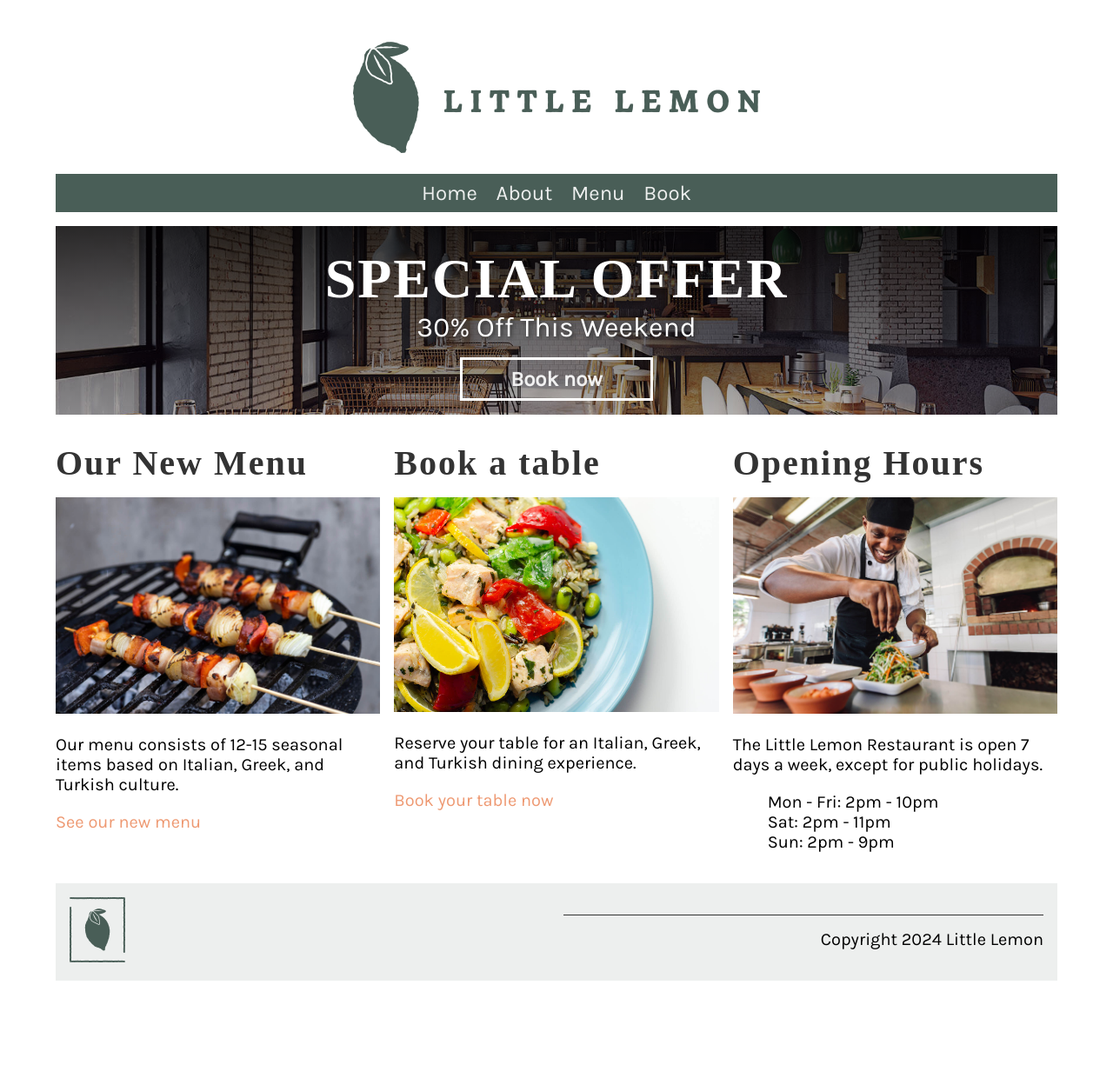
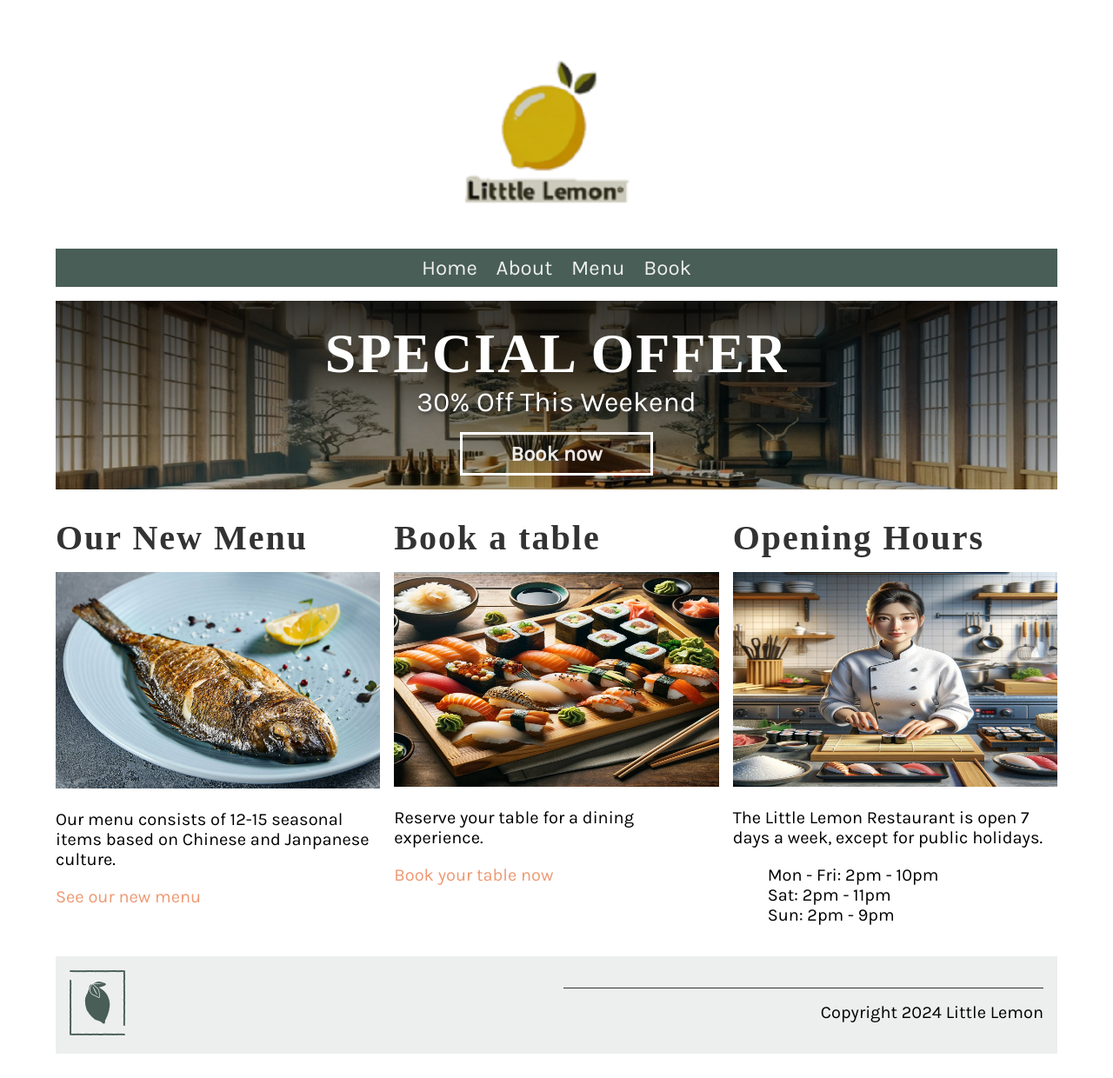
Before and after one commit to panda022/GourmetHub, a Django app: page /restaurant/ in a window 1280 px wide. Shown: the top 1240 px of the page at 87% size. Before the commit the page ends 1128 px from the top, so only its background shows below. Run offline with Django 5.2, Linux system fonts and the light colour scheme; some web fonts are replaced.

Commit message:
update photos

```diff
--- a/workspace/littlelemon/restaurant/static/css/style.css
+++ b/workspace/littlelemon/restaurant/static/css/style.css
@@ -136,7 +136,7 @@ input{
   }
 
 #hero {
-    background-image: linear-gradient(0deg, rgba(0, 0, 0, 0.3), rgba(0, 0, 0, 0.8)), url('../img/restaurant_inside.jpg');
+    background-image: linear-gradient(0deg, rgba(0, 0, 0, 0.3), rgba(0, 0, 0, 0.8)), url('../img/sushi_restaurant2.jpg');
     background-size: cover;
     background-position: 75%;
     color: white;
--- a/workspace/littlelemon/templates/index.html
+++ b/workspace/littlelemon/templates/index.html
@@ -10,7 +10,7 @@
     <meta name="description" content="A brief description" />
     <meta
       name="author"
-      content="Based in Chicago, Illinois, Little Lemon is a family owned Mediterranean restaurant, focused on traditional recipes served with a modern twist."
+      content="Based in Canada, Little Lemon is a family owned restaurant, focused on traditional recipes served with a modern twist."
     />
 
     <!-- Load favicon -->
@@ -36,7 +36,7 @@
     />
   </head>
 <header>
-  <img src="{% static 'img/logo.png' %}" />
+  <img src="{% static 'img/logo18.png' %}" />
     </header>
     <nav>
       <ul>
@@ -60,9 +60,9 @@
   <section>
     <article>
       <h2>Our New Menu</h2>
-      <img src="{% static 'img/grill.jpg' %}">
+      <img src="{% static 'img/Grilled fish C.jpg' %}">
       <p>
-        Our menu consists of 12-15 seasonal items based on Italian, Greek, and Turkish culture.
+        Our menu consists of 12-15 seasonal items based on Chinese and Janpanese culture.
       </p>
       <p>
         <a href="#">See our new menu</a>
@@ -70,9 +70,9 @@
     </article>
     <article>
       <h2>Book a table</h2>
-      <img src="{% static 'img/salad.jpg' %}">
+      <img src="{% static 'img/sushi2.jpg' %}">
       <p>
-        Reserve your table for an Italian, Greek, and Turkish dining experience.
+        Reserve your table for a dining experience.
       </p>
       <p>
         <a href="#">Book your table now</a>
@@ -80,7 +80,7 @@
     </article>
     <article>
       <h2>Opening Hours</h2>
-      <img src="{% static 'img/head_chef.jpg' %}">
+      <img src="{% static 'img/cooker_who_prepare_sushi2.jpg' %}">
       <p>
         The Little Lemon Restaurant is open 7 days a week, except for public holidays.
       </p>
```
Also changed, not shown: workspace/littlelemon/restaurant/static/img/cooker_who_prepare_sushi.jpg (added), workspace/littlelemon/restaurant/static/img/cooker_who_prepare_sushi2.jpg (added), workspace/littlelemon/restaurant/static/img/logo.png, workspace/littlelemon/restaurant/static/img/logo12.png (added), workspace/littlelemon/restaurant/static/img/logo15.png (added), workspace/littlelemon/restaurant/static/img/logo16.png (added), workspace/littlelemon/restaurant/static/img/logo18.png (added), workspace/littlelemon/restaurant/static/img/logo2.png (added), workspace/littlelemon/restaurant/static/img/logo3.PNG (added), workspace/littlelemon/restaurant/static/img/sushi.jpg (added), workspace/littlelemon/restaurant/static/img/sushi2.jpg (added), workspace/littlelemon/restaurant/static/img/sushi_restaurant2.jpg (added).
